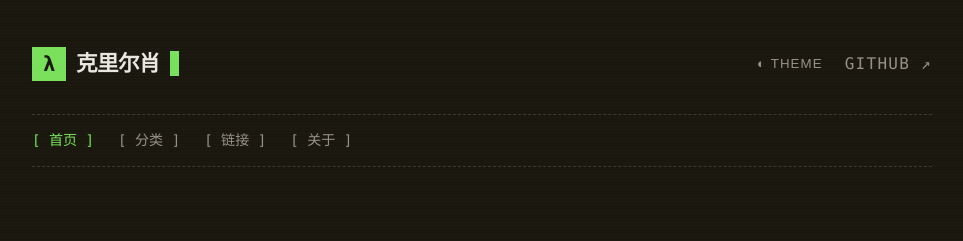
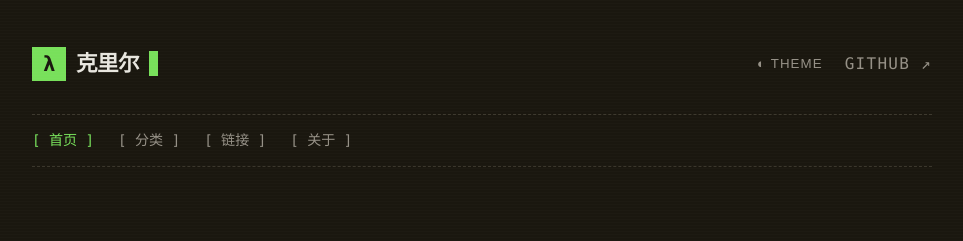
Before and after one commit to xxxcrel/xxxcrel.github.io, a Jekyll site: the page built from index.html, in a window 1280 px wide and 900 px high. Shown: the top 241 px of the window, without its empty margins (158-1121 px from the left). Built offline with Jekyll 4.4.1, drawn with Linux system fonts in a browser that asks for light colours; the list of posts is cut into pages by our own code.

Commit message:
chore: update site name and remove obsolete link

```diff
--- a/_config.yml
+++ b/_config.yml
@@ -4,7 +4,7 @@
 baseurl: ""
 url: "https://xxxcrel.github.io"
 date_format: "ordinal"
-title: 克里尔肖
+title: 克里尔
 subtitle: "Code Monkey"
 description: "克里尔的个人博客"
 lang: zh-CN
--- a/_data/links.yml
+++ b/_data/links.yml
@@ -1,3 +1 @@
-- name: 码志
-  url: http://mazhuang.org
-  src: life
+[]
--- a/_data/social.yml
+++ b/_data/social.yml
@@ -3,7 +3,7 @@
   url: https://github.com/xxxcrel
 
 - sitename: 微博
-  name: 克里尔肖
+  name: 克里尔
   url: https://www.weibo.com/3919936481/profile?rightmod=1&wvr=6&mod=personinfo&is_all=1
 
 - sitename: 知乎
--- a/index.html
+++ b/index.html
@@ -1,7 +1,7 @@
 ---
 layout: default
 title: 首页
-description: 克里尔肖的文章与技术笔记
+description: 克里尔的文章与技术笔记
 ---
 <section class="home-intro">
   <p class="terminal-command"><span>~</span> cat welcome.txt</p>
```
